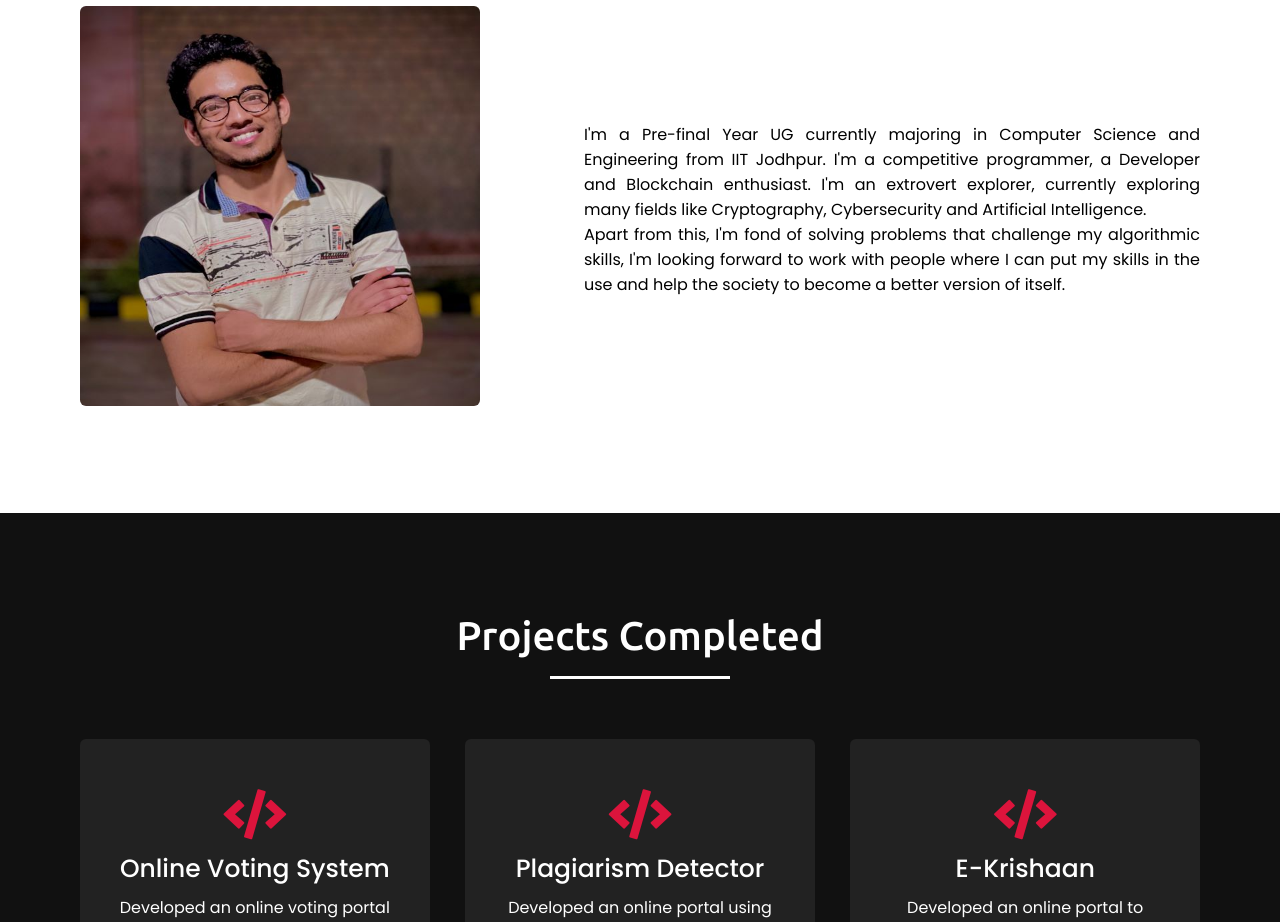
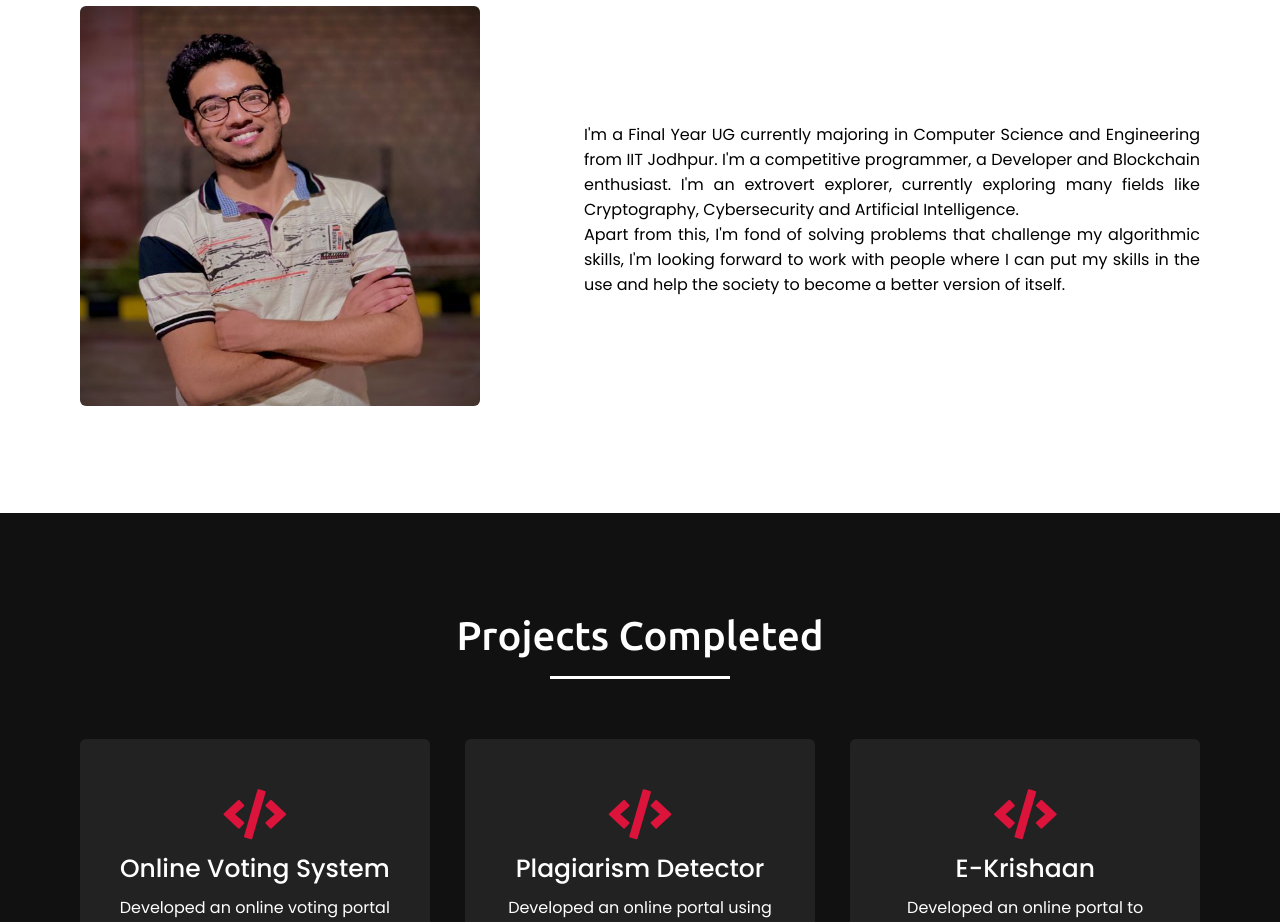
Before and after one commit to bajajanirudh/bajajanirudh.github.io, a plain HTML site: page index.html in a window 1280 px wide. Shown: the part 1020-1942 px from the top of the page. Drawn offline with nearby package versions, Linux system fonts and the light colour scheme.

Commit message:
Update index.html
spelling mistake

```diff
--- a/index.html
+++ b/index.html
@@ -56,7 +56,7 @@
                     <img src="images/MyPhoto (2).jpg" alt="">
                 </div>
                 <div class="column right">
-                    <p>I'm a Pre-final Year UG currently majoring in Computer Science and Engineering from IIT Jodhpur. I'm a competitive programmer, a Developer and Blockchain enthusiast. I'm an extrovert explorer, currently exploring many fields like Cryptography, Cybersecurity and Artificial Intelligence.<br>
+                    <p>I'm a Final Year UG currently majoring in Computer Science and Engineering from IIT Jodhpur. I'm a competitive programmer, a Developer and Blockchain enthusiast. I'm an extrovert explorer, currently exploring many fields like Cryptography, Cybersecurity and Artificial Intelligence.<br>
                     Apart from this, I'm fond of solving problems that challenge my algorithmic skills, I'm looking forward to work with people where I can put my skills in the use and help the society to become a better version of itself.</p>
                 </div>
             </div>
```
